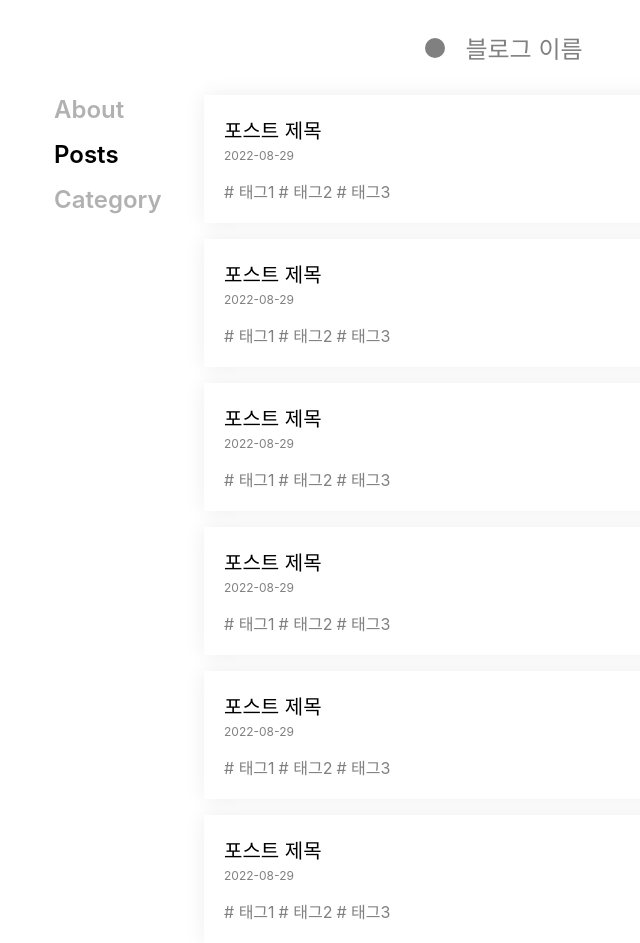
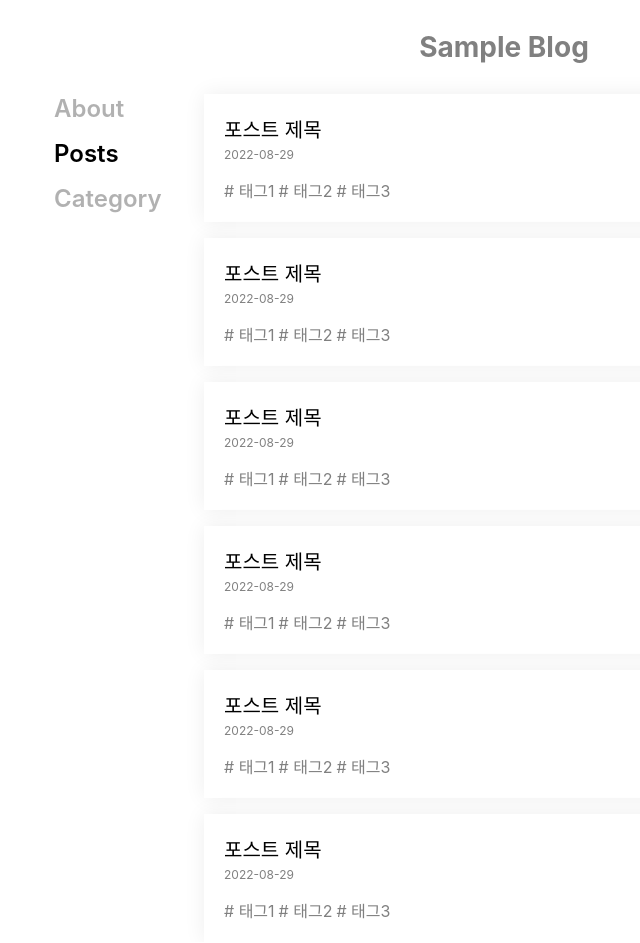
Before and after one commit to gdg-yonsei/crayon, a Next.js app: page / in a window 1280 px wide. Shown: the whole page, without its empty margins (136-776 px from the left). Built offline with nearby package versions, Linux system fonts and the light colour scheme.

Commit message:
Outline : Add config context

```diff
--- /dev/null
+++ b/data/config.json
@@ -0,0 +1,4 @@
+{
+  "name": "Sample Blog",
+  "url": "http://localhost:3000/"
+}
--- a/src/components/Header/index.tsx
+++ b/src/components/Header/index.tsx
@@ -1,10 +1,12 @@
+import { useConfig } from '@contexts/ConfigContext';
 import styled from 'styled-components';
 
 const Header = () => {
+  const { name } = useConfig();
+
   return (
     <Wrapper>
-      <Icon />
-      <Title>블로그 이름</Title>
+      <Title>{name}</Title>
     </Wrapper>
   );
 };
@@ -17,21 +19,10 @@ const Wrapper = styled.header`
   align-items: center;
 
   padding: 30px 0;
-
-  > :not(:first-child) {
-    margin-left: 20px;
-  }
-`;
-
-const Icon = styled.div`
-  width: 20px;
-  height: 20px;
-
-  background-color: gray;
-  border-radius: 50%;
 `;
 
 const Title = styled.p`
-  font-size: 24px;
+  font-size: 28px;
+  font-weight: 700;
   color: gray;
 `;
--- /dev/null
+++ b/src/contexts/ConfigContext.tsx
@@ -0,0 +1,33 @@
+import config from 'data/config.json';
+import { createContext, PropsWithChildren, useContext } from 'react';
+
+/**
+ * Context
+ */
+interface ConfigContext {
+  name: string;
+}
+
+const ConfigContext = createContext<ConfigContext>({
+  name: '',
+});
+
+/**
+ * Provider
+ */
+export const ConfigProvider = ({ children }: PropsWithChildren) => {
+  const { name } = config;
+
+  return (
+    <ConfigContext.Provider value={{ name }}>{children}</ConfigContext.Provider>
+  );
+};
+
+/**
+ * Hook
+ */
+export const useConfig = () => {
+  const config = useContext(ConfigContext);
+
+  return config;
+};
--- a/src/pages/_app.tsx
+++ b/src/pages/_app.tsx
@@ -1,9 +1,14 @@
 import '@styles/globals.css';
 
+import { ConfigProvider } from '@contexts/ConfigContext';
 import type { AppProps } from 'next/app';
 
 function MyApp({ Component, pageProps }: AppProps) {
-  return <Component {...pageProps} />;
+  return (
+    <ConfigProvider>
+      <Component {...pageProps} />
+    </ConfigProvider>
+  );
 }
 
 export default MyApp;
--- a/tsconfig.json
+++ b/tsconfig.json
@@ -4,6 +4,7 @@
     "paths": {
       "@public/*": ["public/*"],
       "@components/*": ["src/components/*"],
+      "@contexts/*": ["src/contexts/*"],
       "@pages/*": ["src/pages/*"],
       "@styles/*": ["src/styles/*"]
     },
```
